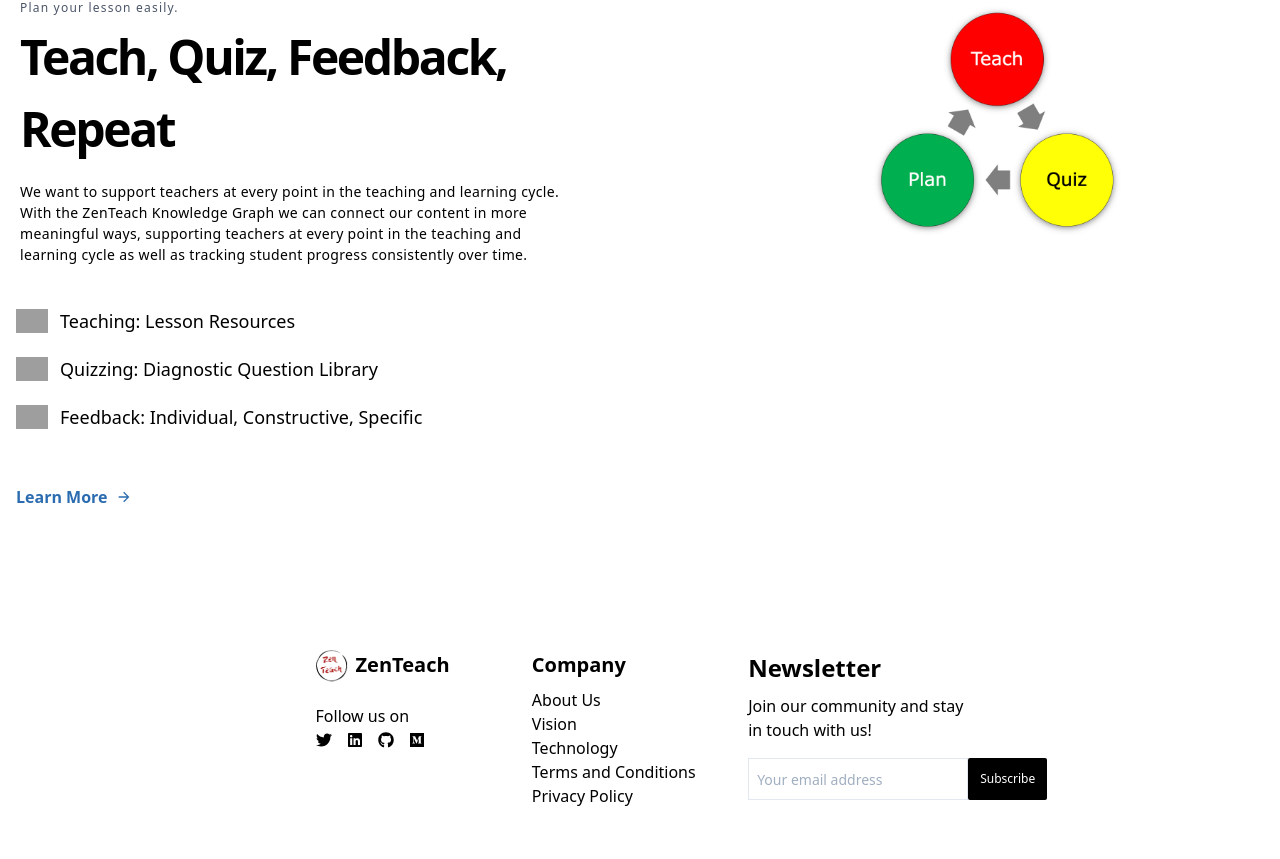
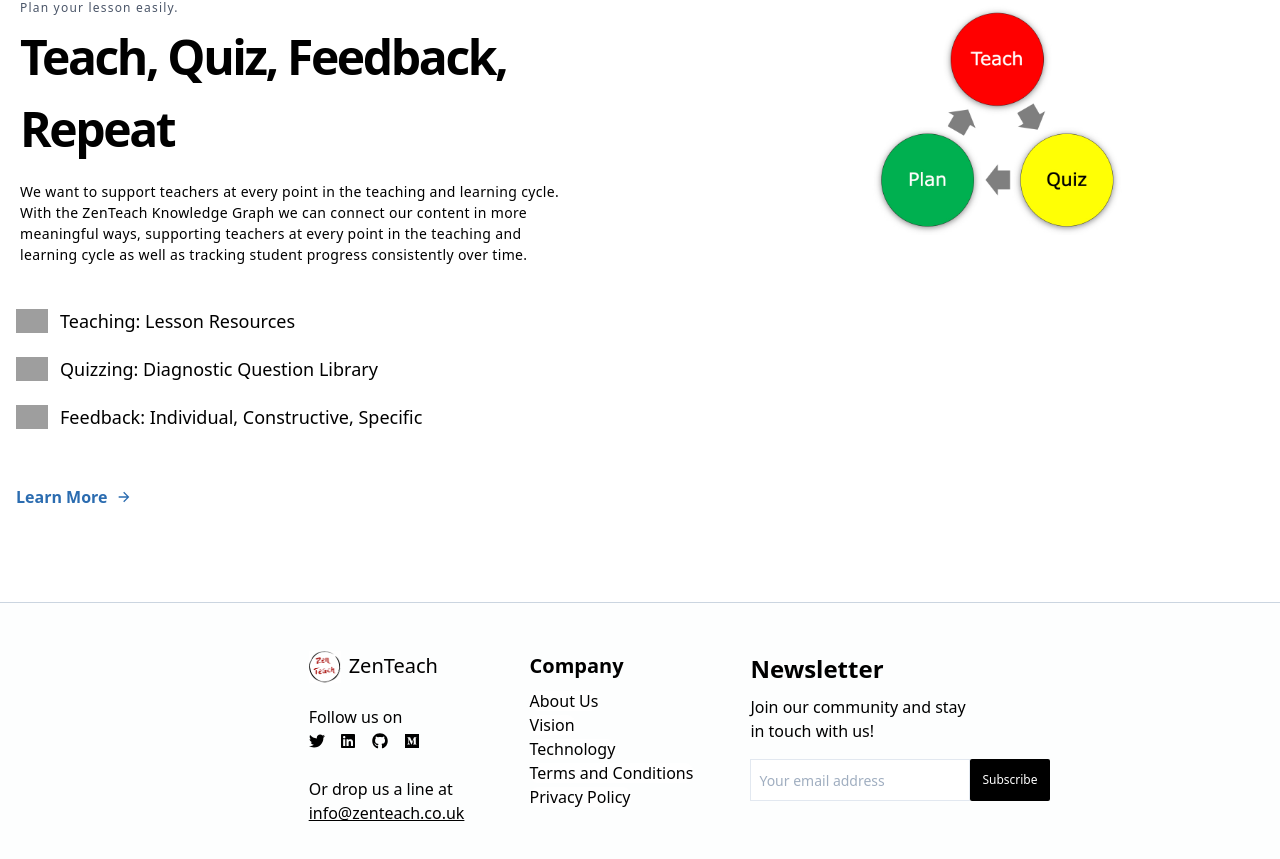
Before and after one commit to ZenTeach/next_zenteach, a Next.js app: page / in a window 1280 px wide. Shown: the part 3469-4328 px from the top of the page. Built offline with nearby package versions, Linux system fonts and the light colour scheme; grey boxes are pictures that could not be loaded.

Commit message:
Add email link

```diff
--- a/components/Footer.js
+++ b/components/Footer.js
@@ -2,10 +2,10 @@
 import { FontAwesomeIcon } from '@fortawesome/react-fontawesome'
 
 const Footer = ({}) => (
-	<div className="h-full bg-red flex justify-around p-8">
+	<div className="h-full bg-gray-100 bg-opacity-25 border-t border-gray-400 flex justify-around p-8">
 		<div className="sm:flex mb-4 p-4">
 			<div className="sm:w-1/4 md:w-1/3 w-1/3 h-auto flex-shrink">
-				<div className="font-bold text-xl space-y-2 w-full mb-2">
+				<div className="font-normal text-xl space-y-2 w-full mb-2">
 					<Link href="/">
 						<img className="h-8 w-8 float-left" src="/logo.png" alt="" />
 					</Link>
@@ -36,6 +36,16 @@
 							</a>
 						</span>
 					</div>
+				</div>
+				<div className="my-6">
+					<p>Or drop us a line at</p>
+					<a
+						className="text-md text-black underline"
+						href="mailto:info@zenteach.co.uk"
+						target="_blank"
+					>
+						info@zenteach.co.uk
+					</a>
 				</div>
 			</div>
 			<div className="sm:w-1/4 md:w-1/3 w-1/3 h-auto">
```
